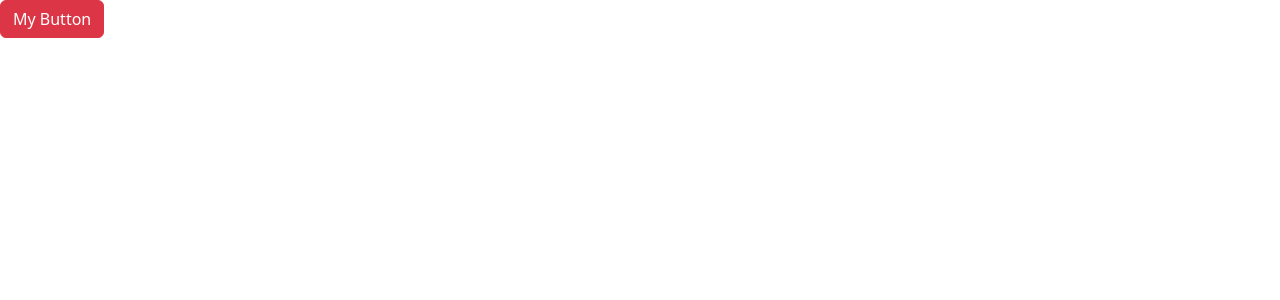
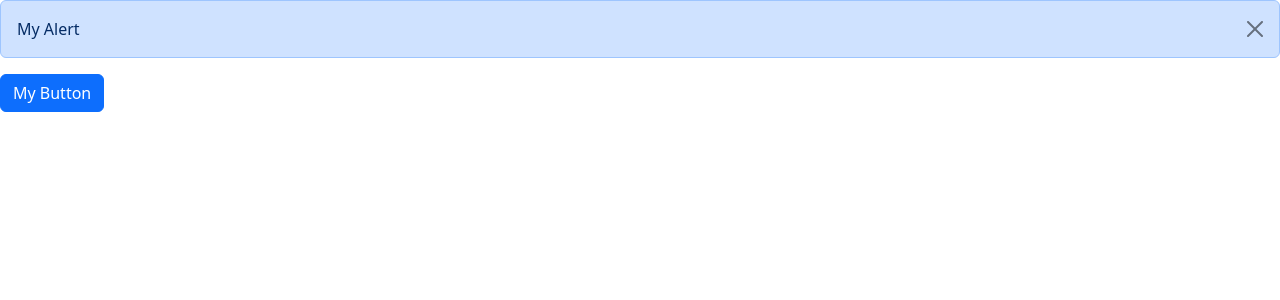
Before and after one commit to gitboytushar/React_Learning01, a React (Vite) app in the folder first-react-app/: page / in a window 1280 px wide. Both pictures are taken after a click on the button "My Button". Shown: the top 300 px of the page. Built offline with nearby package versions, Linux system fonts and the light colour scheme.

Commit message:
First Lesson: Created a Button click for Alert with React and bootstrap

```diff
--- a/first-react-app/src/App.tsx
+++ b/first-react-app/src/App.tsx
@@ -1,10 +1,14 @@
+import { useState } from 'react'
+import Alert from './components/Alert'
 import Button from './components/Button'
 
 function App() {
+  const [alertVisible, setAlertVisibility] = useState(false)
 
   return (
     <div>
-      <Button color='danger' onClick={() => console.log('Clicked')}>My Button</Button>
+      {alertVisible && <Alert onClose={() => setAlertVisibility(false)}>My Alert</Alert>}
+      <Button color='primary' onClick={() => setAlertVisibility(true)}>My Button</Button>
     </div>
   )
 }
--- a/first-react-app/src/components/Alert.tsx
+++ b/first-react-app/src/components/Alert.tsx
@@ -2,11 +2,15 @@
 
 interface Props {
    children: ReactNode
+   onClose: () => void
 }
 
-const Alert = ({ children }: Props) => {
+const Alert = ({ children, onClose }: Props) => {
    return (
-      <div className="alert alert-primary">{children}</div>
+      <div className="alert alert-primary alert-dismissible">
+         {children}
+         <button type="button" className="btn-close" onClick={onClose} data-bs-dismiss="alert" aria-label="Close"></button>
+      </div>
    )
 }
 
--- a/first-react-app/src/components/Button.tsx
+++ b/first-react-app/src/components/Button.tsx
@@ -1,5 +1,3 @@
-import React from 'react'
-
 interface Props {
    children: string
    color?: 'primary' | 'secondary' | 'danger' | 'success'
```
Also changed, not shown: first-react-app/assets/button-click-with-react-&-bootstrap.gif (added).
